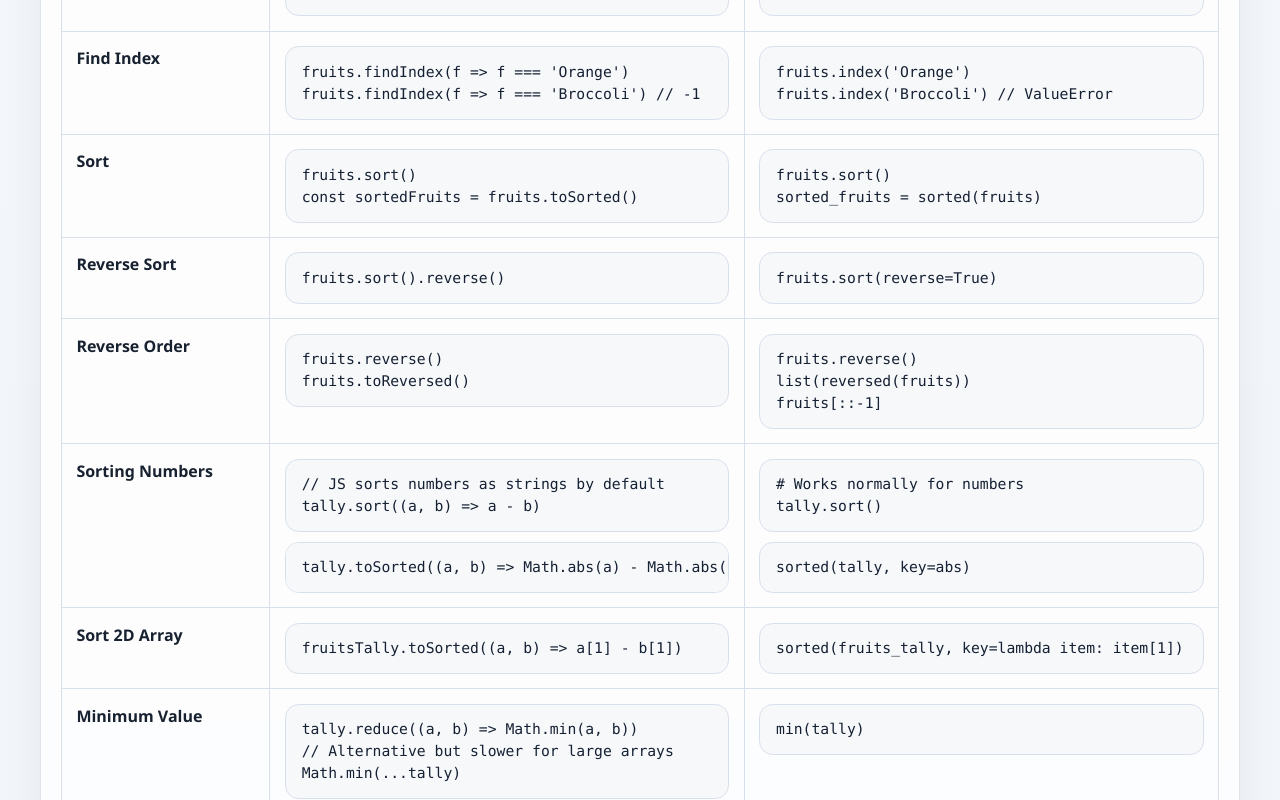
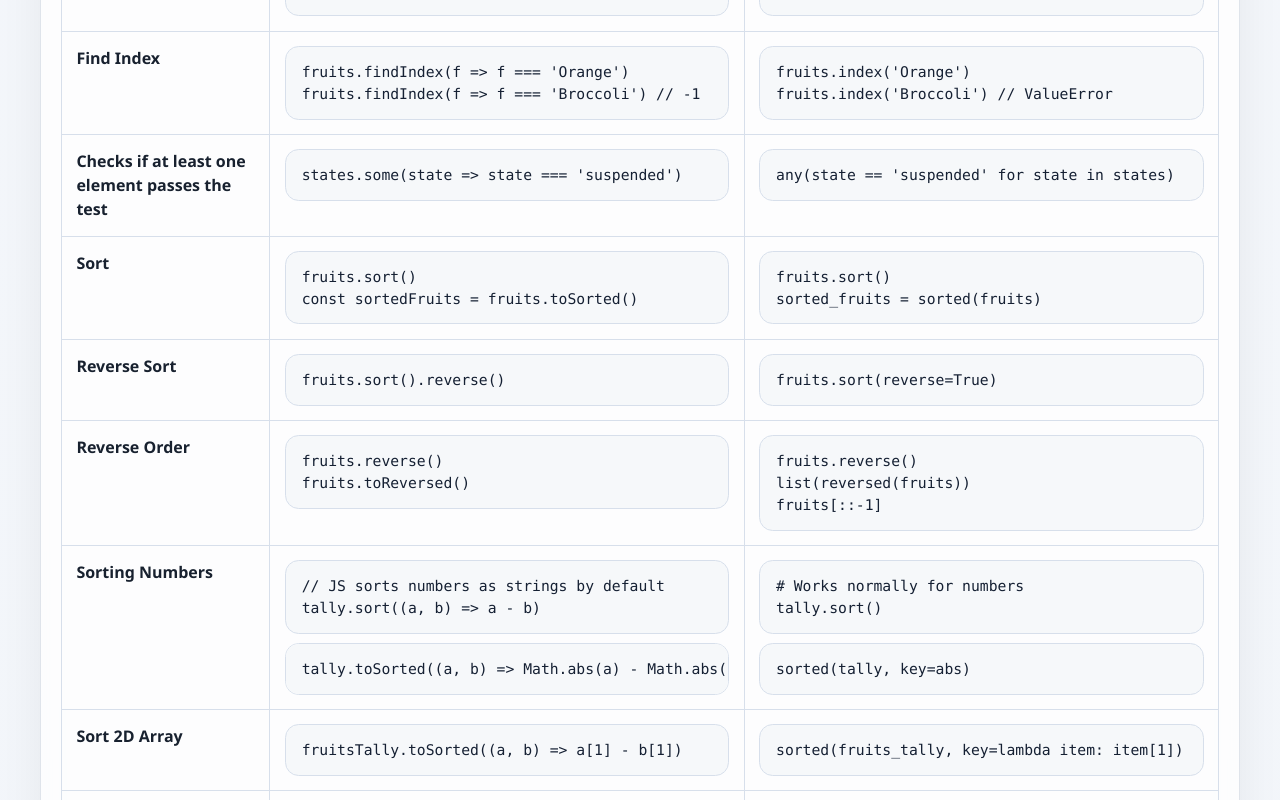
Before and after one commit to theresa-de-ocampo/js-vs-python, a React (Vite) app: page / in a window 1280 px wide. Shown: the part 3200-4000 px from the top of the page. Built offline with nearby package versions, Linux system fonts and the light colour scheme.

Commit message:
Intro to Dictionaries

```diff
--- a/src/App.jsx
+++ b/src/App.jsx
@@ -4,6 +4,7 @@ import Comments from "./components/Comments.jsx";
 import ComparisonsAndBooleans from "./components/ComparisonsAndBooleans.jsx";
 import Functions from "./components/Functions.jsx";
 import InputOutput from "./components/InputOutput.jsx";
+import KeyValuePairs from "./components/KeyValuePairs.jsx";
 import Loops from "./components/Loops.jsx";
 import Sets from "./components/Sets.jsx";
 import StringManipulation from "./components/StringManipulation.jsx";
@@ -21,7 +22,8 @@ const sections = [
   TypesAndTypeChecking,
   Functions,
   ComparisonsAndBooleans,
-  Loops
+  Loops,
+  KeyValuePairs
 ];
 
 function App() {
--- a/src/components/Arrays.jsx
+++ b/src/components/Arrays.jsx
@@ -47,6 +47,11 @@ export default function Arrays() {
       python: [
         ["fruits.index('Orange')", "fruits.index('Broccoli') // ValueError"]
       ]
+    },
+    {
+      description: "Checks if at least one element passes the test",
+      python: [["any(state == 'suspended' for state in states)"]],
+      javascript: [["states.some(state => state === 'suspended')"]]
     },
     {
       description: "Sort",
--- /dev/null
+++ b/src/components/KeyValuePairs.jsx
@@ -0,0 +1,106 @@
+import CheatSheet from "./generic/CheatSheet";
+
+export default function KeyValuePairs() {
+  const rows = [
+    {
+      description: "Declaration",
+      javascript: [
+        [
+          "// Object",
+          "const employee = {",
+          { text: "fname: 'Teriz',", className: "indent-1" },
+          { text: "lname: 'De Ocampo',", className: "indent-1" },
+          { text: "age: 26", className: "indent-1" },
+          "}"
+        ]
+      ],
+      python: [
+        [
+          "// Dictionary",
+          "employee = {",
+          { text: "'fname': 'Teriz',", className: "indent-1" },
+          { text: "'lname': 'De Ocampo',", className: "indent-1" },
+          { text: "'age': 26", className: "indent-1" },
+          "}"
+        ]
+      ]
+    },
+    {
+      description: "Property Access",
+      javascript: [["employee.fname", "employee['fname']"]],
+      python: [["employee['fname']"]]
+    },
+    {
+      description: "Access Non-Existent Property",
+      javascript: [
+        ["employee.salary // undefined", "employee.salary || 'not found'"]
+      ],
+      python: [
+        [
+          "employee['salary'] // KeyError",
+          "employee.get('salary') // None",
+          "employee.get('salary', 'not found')"
+        ]
+      ]
+    },
+    {
+      description: "Update a Property",
+      javascript: [["employee.age = 27"]],
+      python: [["employee['age'] = 27", "employee.update({ 'age': 27 })"]]
+    },
+    {
+      description: "Delete a Property",
+      javascript: [["delete employee.age"]],
+      python: [["del employee['age']"]]
+    },
+    {
+      description: "Get Keys",
+      javascript: [["Object.keys(employee)"]],
+      python: [["employee.keys()"]]
+    },
+    {
+      description: "Get Values",
+      javascript: [["Object.values(employee)"]],
+      python: [["employee.values()"]]
+    },
+    {
+      description: "Get Keys & Values",
+      javascript: [
+        ["Object.entries(employee)"],
+        [
+          "for (const [k, v] of Object.entries(employee))",
+          { text: "console.log(k, v)", className: "indent-1" }
+        ]
+      ],
+      python: [
+        ["employee.items()"],
+        [
+          "for k, k in employee.items():",
+          { text: "print(k, v)", className: "indent-1" }
+        ]
+      ]
+    },
+    {
+      description: "Length",
+      javascript: [["Object.keys(employee).length"]],
+      python: [["len(employee)"]]
+    },
+    {
+      description: "Check if Property Exists",
+      javascript: [["Object.hasOwn(employee, 'salary'))"]],
+      python: [["'salary' in employee"]]
+    },
+    {
+      description: "Merge Objects",
+      javascript: [["{...order, ...payment}"]],
+      python: [["{**order, **payment}"]]
+    },
+    {
+      description: "Find first element that passes the test",
+      javascript: [["employees.find(e => e.name === 'Teriz')"]],
+      python: [["next(e for e in employees if e['fname'] == 'Teriz')"]]
+    }
+  ];
+
+  return <CheatSheet title="Key Value Pairs" rows={rows} />;
+}
```
Also changed, not shown: 2 other files (tests, documents, lock files or other folders).
